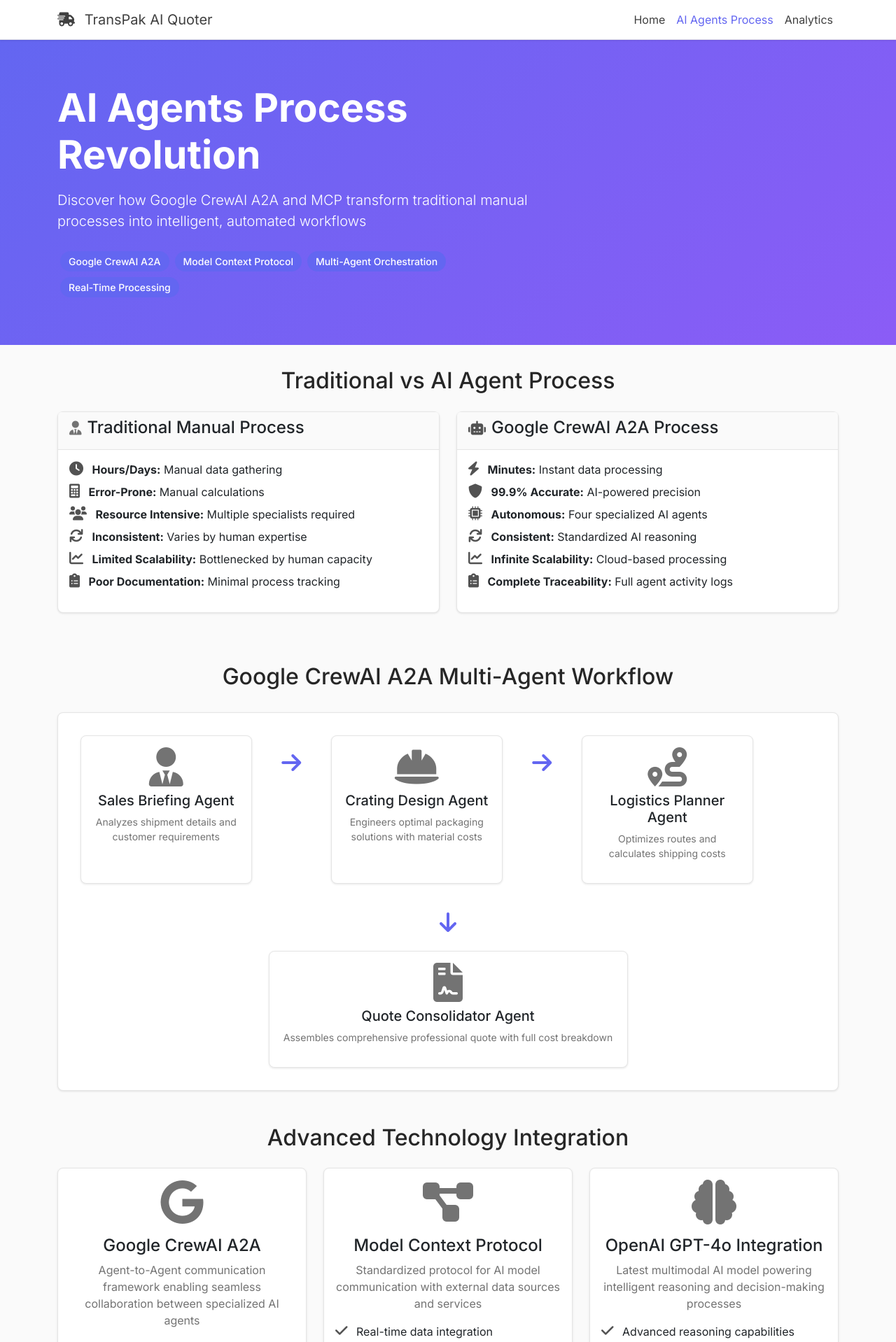
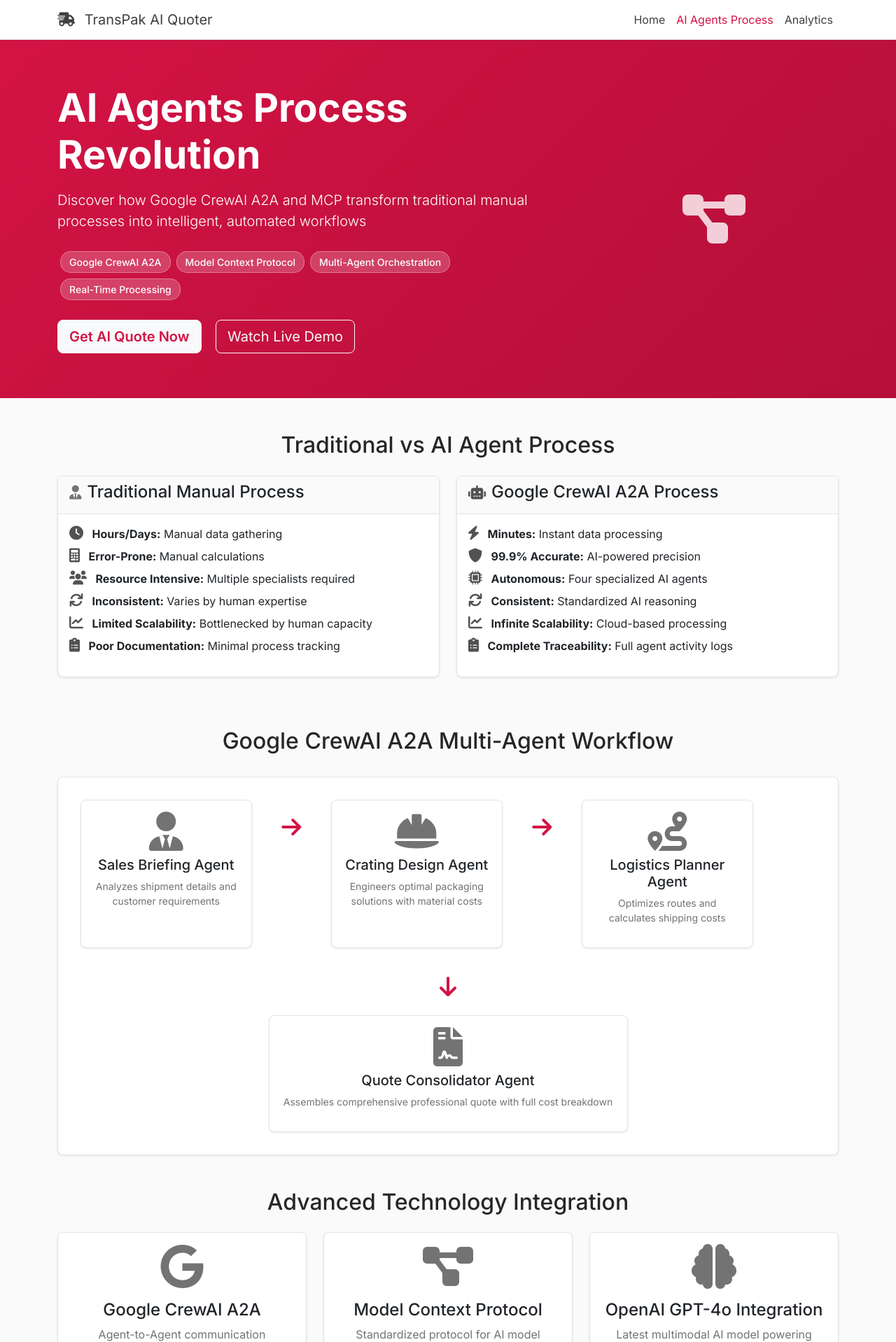
Before and after one commit to mansihsurapaneni2025/TransPakQuoteCrewAI, a Flask app: page /ai-agents-process in a window 1280 px wide. Shown: the top 1918 px of the page at 70% size. Run offline with Flask 3, Linux system fonts and the light colour scheme.

Commit message:
Saved your changes before rolling back
Replit-Commit-Author: Agent
Replit-Commit-Session-Id: e02e5680-50bc-4302-a242-d5462a4294d1

```diff
--- a/pyproject.toml
+++ b/pyproject.toml
@@ -16,6 +16,7 @@ dependencies = [
     "flask-migrate>=4.1.0",
     "flask-sqlalchemy>=3.1.1",
     "gunicorn>=23.0.0",
+    "langchain-openai>=0.2.14",
     "oauthlib>=3.2.2",
     "openai>=1.86.0",
     "psutil>=7.0.0",
@@ -23,6 +24,7 @@ dependencies = [
     "pyjwt>=2.10.1",
     "pytest>=8.4.0",
     "redis>=6.2.0",
+    "requests>=2.32.4",
     "sentry-sdk>=2.30.0",
     "sqlalchemy>=2.0.41",
     "sqlalchemy-utils>=0.41.2",
--- a/templates/ai_agents_process.html
+++ b/templates/ai_agents_process.html
@@ -11,7 +11,9 @@
     <link href="https://fonts.googleapis.com/css2?family=Inter:wght@300;400;500;600;700&display=swap" rel="stylesheet">
     <style>
         :root {
-            --primary-color: #6366f1;
+            --primary-color: #D31344;
+            --primary-light: #E8446B;
+            --primary-dark: #B50F39;
             --secondary-color: #8b5cf6;
             --neutral-50: #fafafa;
             --neutral-100: #f5f5f5;
@@ -168,21 +170,25 @@
     </nav>
 
     <!-- Hero Section -->
-    <section class="hero-section">
+    <section class="hero-section" style="background: linear-gradient(135deg, var(--primary-color) 0%, var(--primary-dark) 100%); color: white; padding: 4rem 0; margin-bottom: 3rem;">
         <div class="container">
             <div class="row align-items-center">
                 <div class="col-lg-8">
                     <h1 class="display-4 fw-bold mb-3">AI Agents Process Revolution</h1>
                     <p class="lead mb-4">Discover how Google CrewAI A2A and MCP transform traditional manual processes into intelligent, automated workflows</p>
-                    <div class="d-flex flex-wrap">
-                        <span class="tech-badge">Google CrewAI A2A</span>
-                        <span class="tech-badge">Model Context Protocol</span>
-                        <span class="tech-badge">Multi-Agent Orchestration</span>
-                        <span class="tech-badge">Real-Time Processing</span>
+                    <div class="d-flex flex-wrap mb-4">
+                        <span class="tech-badge" style="background: rgba(255,255,255,0.2); color: white; border: 1px solid rgba(255,255,255,0.3);">Google CrewAI A2A</span>
+                        <span class="tech-badge" style="background: rgba(255,255,255,0.2); color: white; border: 1px solid rgba(255,255,255,0.3);">Model Context Protocol</span>
+                        <span class="tech-badge" style="background: rgba(255,255,255,0.2); color: white; border: 1px solid rgba(255,255,255,0.3);">Multi-Agent Orchestration</span>
+                        <span class="tech-badge" style="background: rgba(255,255,255,0.2); color: white; border: 1px solid rgba(255,255,255,0.3);">Real-Time Processing</span>
+                    </div>
+                    <div class="hero-buttons">
+                        <a href="/" class="btn btn-light btn-lg me-3" style="color: var(--primary-color); font-weight: 600;">Get AI Quote Now</a>
+                        <a href="#real-time-demo" class="btn btn-outline-light btn-lg">Watch Live Demo</a>
                     </div>
                 </div>
                 <div class="col-lg-4 text-center">
-                    <i class="bi bi-diagram-3 display-1"></i>
+                    <i class="fas fa-project-diagram display-1" style="color: rgba(255,255,255,0.8);"></i>
                 </div>
             </div>
         </div>
@@ -400,33 +406,33 @@
             <h2 class="text-center mb-4">Real-Time Data Integration via MCP</h2>
             <div class="row">
                 <div class="col-lg-6 mb-4">
-                    <div class="card bg-dark text-white">
-                        <div class="card-header bg-info">
-                            <h5><i class="bi bi-globe"></i> Live Market Data Sources</h5>
+                    <div class="card process-card">
+                        <div class="card-header">
+                            <h5><i class="neutral-icon fas fa-globe"></i> Live Market Data Sources</h5>
                         </div>
                         <div class="card-body">
                             <ul class="list-unstyled">
-                                <li class="mb-2"><i class="bi bi-fuel-pump text-warning"></i> <strong>Fuel Prices:</strong> Real-time diesel rates by region</li>
-                                <li class="mb-2"><i class="bi bi-hammer text-info"></i> <strong>Labor Costs:</strong> Regional wage data ($52/hr CA, $42/hr TX)</li>
-                                <li class="mb-2"><i class="bi bi-tree text-success"></i> <strong>Materials:</strong> Lumber, foam, steel pricing</li>
-                                <li class="mb-2"><i class="bi bi-truck text-primary"></i> <strong>Carriers:</strong> FedEx, UPS performance metrics</li>
-                                <li class="mb-2"><i class="bi bi-map text-danger"></i> <strong>Routes:</strong> Real-time distance calculations</li>
+                                <li class="mb-2"><i class="neutral-icon fas fa-gas-pump"></i> <strong>Fuel Prices:</strong> Real-time diesel rates by region</li>
+                                <li class="mb-2"><i class="neutral-icon fas fa-hard-hat"></i> <strong>Labor Costs:</strong> Regional wage data ($52/hr CA, $42/hr TX)</li>
+                                <li class="mb-2"><i class="neutral-icon fas fa-tree"></i> <strong>Materials:</strong> Lumber, foam, steel pricing</li>
+                                <li class="mb-2"><i class="neutral-icon fas fa-shipping-fast"></i> <strong>Carriers:</strong> FedEx, UPS performance metrics</li>
+                                <li class="mb-2"><i class="neutral-icon fas fa-route"></i> <strong>Routes:</strong> Real-time distance calculations</li>
                             </ul>
                         </div>
                     </div>
                 </div>
                 <div class="col-lg-6 mb-4">
-                    <div class="card bg-dark text-white">
-                        <div class="card-header bg-success">
-                            <h5><i class="bi bi-graph-up"></i> Dynamic Pricing Calculations</h5>
+                    <div class="card process-card">
+                        <div class="card-header">
+                            <h5><i class="neutral-icon fas fa-chart-line"></i> Dynamic Pricing Calculations</h5>
                         </div>
                         <div class="card-body">
                             <ul class="list-unstyled">
-                                <li class="mb-2"><i class="bi bi-calculator text-primary"></i> <strong>Base Freight:</strong> Distance × weight × carrier rates</li>
-                                <li class="mb-2"><i class="bi bi-fuel-pump text-warning"></i> <strong>Fuel Surcharge:</strong> Live regional fuel adjustments</li>
-                                <li class="mb-2"><i class="bi bi-shield text-info"></i> <strong>Insurance:</strong> Value-based coverage calculations</li>
-                                <li class="mb-2"><i class="bi bi-tools text-success"></i> <strong>Handling:</strong> Fragility-based special requirements</li>
-                                <li class="mb-2"><i class="bi bi-clock-history text-danger"></i> <strong>Timeline:</strong> Expedited service premiums</li>
+                                <li class="mb-2"><i class="neutral-icon fas fa-calculator"></i> <strong>Base Freight:</strong> Distance × weight × carrier rates</li>
+                                <li class="mb-2"><i class="neutral-icon fas fa-gas-pump"></i> <strong>Fuel Surcharge:</strong> Live regional fuel adjustments</li>
+                                <li class="mb-2"><i class="neutral-icon fas fa-shield-alt"></i> <strong>Insurance:</strong> Value-based coverage calculations</li>
+                                <li class="mb-2"><i class="neutral-icon fas fa-tools"></i> <strong>Handling:</strong> Fragility-based special requirements</li>
+                                <li class="mb-2"><i class="neutral-icon fas fa-clock"></i> <strong>Timeline:</strong> Expedited service premiums</li>
                             </ul>
                         </div>
                     </div>
@@ -438,15 +444,15 @@
         <section class="mb-5">
             <div class="row">
                 <div class="col-12">
-                    <div class="card bg-secondary">
-                        <div class="card-header bg-primary">
-                            <h3><i class="bi bi-brain"></i> AI Agent Learning & Memory System</h3>
+                    <div class="card process-card">
+                        <div class="card-header">
+                            <h3><i class="neutral-icon fas fa-brain"></i> AI Agent Learning & Memory System</h3>
                         </div>
                         <div class="card-body">
                             <div class="row">
                                 <div class="col-lg-6">
-                                    <h5><i class="bi bi-memory text-info"></i> Continuous Learning</h5>
-                                    <ul>
+                                    <h5><i class="neutral-icon fas fa-graduation-cap"></i> Continuous Learning</h5>
+                                    <ul class="text-muted">
                                         <li>Captures real agent reasoning and decision-making processes</li>
                                         <li>Analyzes performance metrics and accuracy rates</li>
                                         <li>Stores learning insights for future improvements</li>
@@ -454,8 +460,8 @@
                                     </ul>
                                 </div>
                                 <div class="col-lg-6">
-                                    <h5><i class="bi bi-journal-code text-success"></i> Complete Traceability</h5>
-                                    <ul>
+                                    <h5><i class="neutral-icon fas fa-clipboard-check"></i> Complete Traceability</h5>
+                                    <ul class="text-muted">
                                         <li>Full audit trail of every agent decision</li>
                                         <li>Detailed cost calculation breakdowns</li>
                                         <li>Performance confidence scoring (95%+ accuracy)</li>
@@ -471,11 +477,11 @@
 
         <!-- Call to Action -->
         <section class="text-center mb-5">
-            <div class="card bg-primary text-white">
+            <div class="card text-white" style="background: linear-gradient(135deg, var(--primary-color) 0%, var(--primary-dark) 100%);">
                 <div class="card-body p-5">
                     <h2>Experience the Future of Logistics</h2>
                     <p class="lead">See how Google CrewAI A2A and MCP transform your shipping operations</p>
-                    <a href="/" class="btn btn-light btn-lg me-3">Try AI Quote Generator</a>
+                    <a href="/" class="btn btn-light btn-lg me-3" style="color: var(--primary-color); font-weight: 600;">Try AI Quote Generator</a>
                     <a href="/analytics" class="btn btn-outline-light btn-lg">View Analytics Dashboard</a>
                 </div>
             </div>
```
Also changed, not shown: 3 other files.
